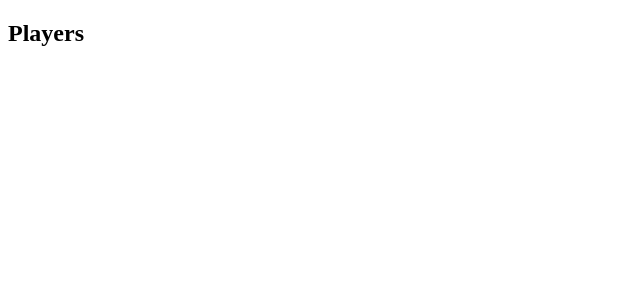
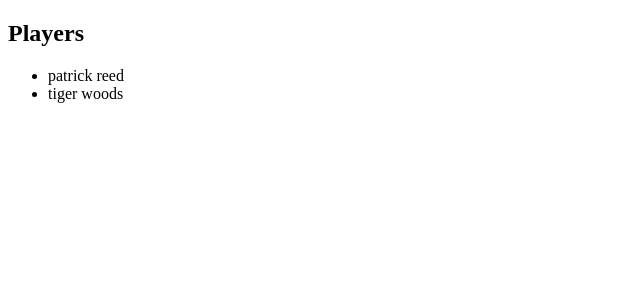
Before and after one commit to egreco12/isthecatwinning, an Angular app in the folder isthecatwinning-fe/: page / in a window 1280 px wide. Shown: the top 300 px of the page, without its empty margins (0-640 px from the left). Built offline with nearby package versions, Linux system fonts and the light colour scheme.

Commit message:
Parse json format better

```diff
--- a/isthecatwinning-fe/src/app/app.component.ts
+++ b/isthecatwinning-fe/src/app/app.component.ts
@@ -14,12 +14,16 @@ export class AppComponent {
   constructor(private scoreService: ScoreService) {}
 
   getScore(): void {
-    this.players = this.scoreService.getPlayers();
   }
 
   ngOnInit(): void {
     this.scoreService.getJSON().subscribe(
-	res => console.log('HTTP response', res),
+	res => {
+	 console.log('HTTP response', res);
+         res.forEach((player: Player)=> {
+           this.players.push(player);
+         });
+        },
 	err => console.log('HTTP Error', err)
     );
   }
--- a/isthecatwinning-fe/src/assets/players.json
+++ b/isthecatwinning-fe/src/assets/players.json
@@ -1,8 +1,8 @@
 [{
-  "Name": "patrick reed",
-  "TotalScore": -12
+  "name": "patrick reed",
+  "totalScore": -12
 },
 {
-  "Name": "tiger woods",
-  "TotalScore": -69
+  "name": "tiger woods",
+  "totalScore": -69
 }]
```
